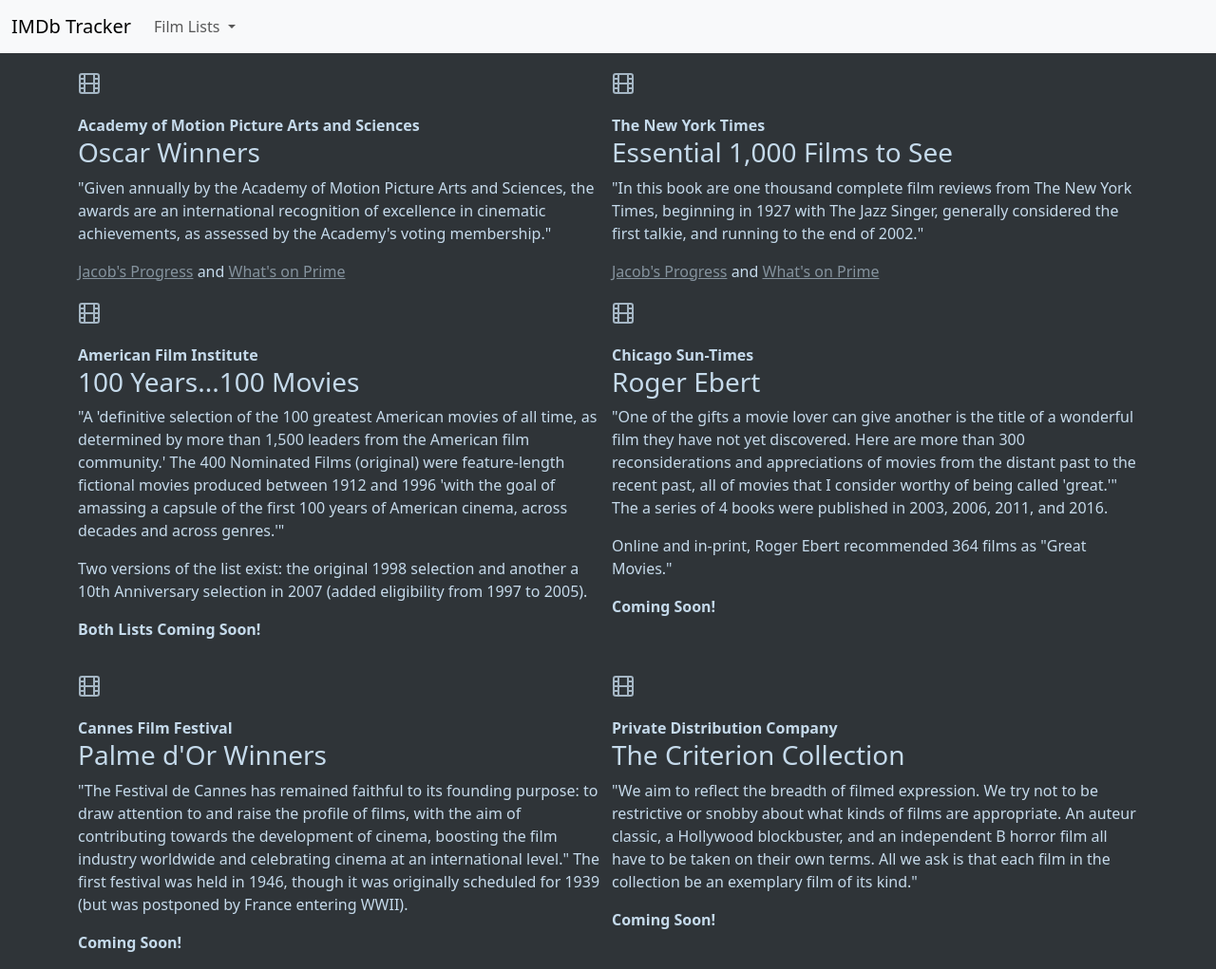
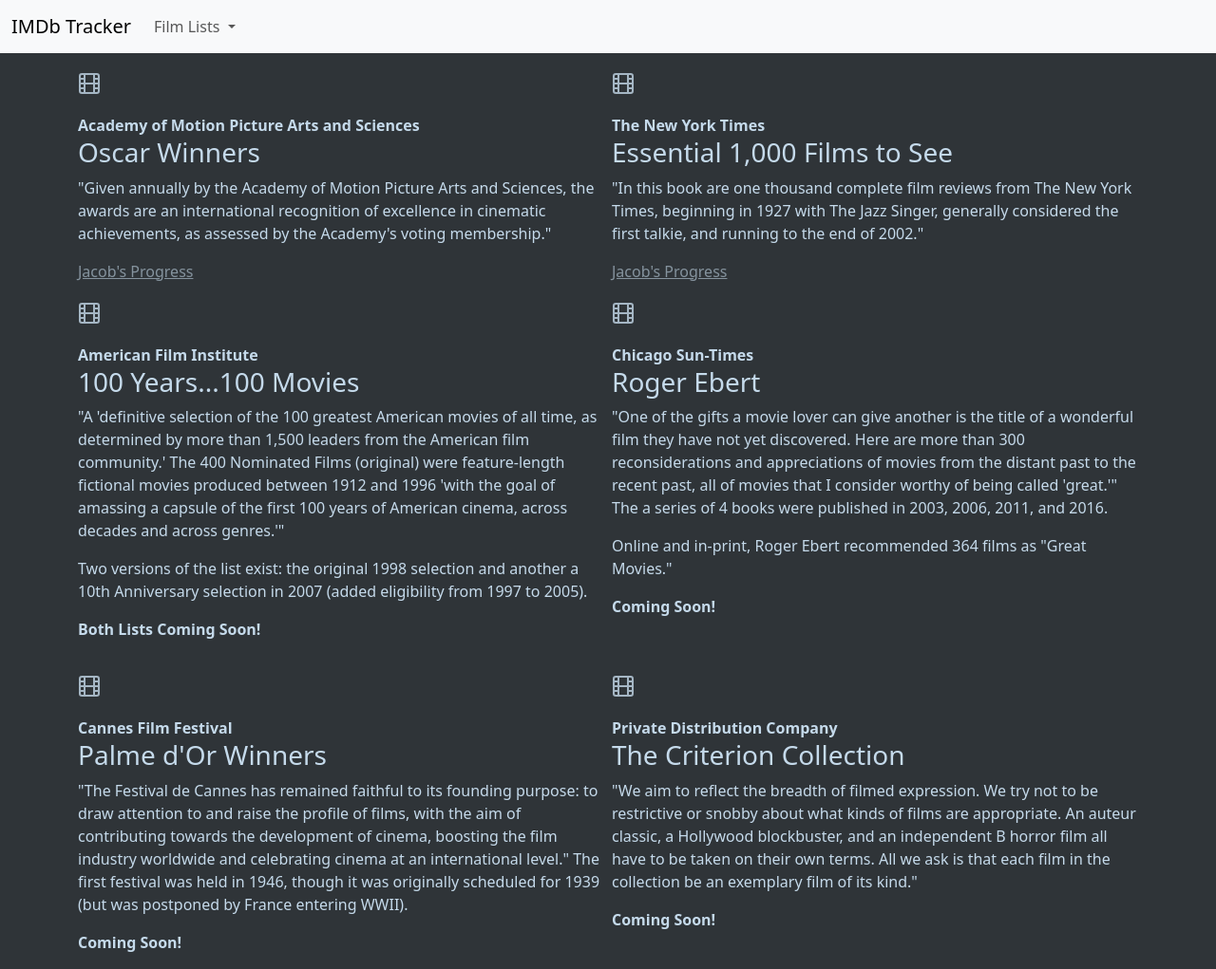
Before and after one commit to jacobmgreer/Film-Tracker, a Jekyll site: the page built from index.md, in a window 1280 px wide. Shown: the whole page at 95% size. Built offline with Jekyll 4.4.1, drawn with Linux system fonts in a browser that asks for light colours; nearby versions of some CDN libraries; library files that are not in the unit come from our copies; a script that is not in the unit is left out.

Commit message:
Update default.html

```diff
--- a/_layouts/default.html
+++ b/_layouts/default.html
@@ -65,14 +65,14 @@
               <b>Academy of Motion Picture Arts and Sciences</b>
               <h3>Oscar Winners</h3>
               <p>"Given annually by the Academy of Motion Picture Arts and Sciences, the awards are an international recognition of excellence in cinematic achievements, as assessed by the Academy's voting membership."</p>
-              <a href="https://jacobmgreer.github.io/IMDB-Tracker/Oscars">Jacob's Progress</a> and <a href="https://jacobmgreer.github.io/IMDB-Tracker/Oscars/Prime-Watchlist">What's on Prime</a>
+              <a href="https://jacobmgreer.github.io/IMDB-Tracker/Oscars">Jacob's Progress</a>
             </div>
             <div class="feature col">
               <div class="feature-icon"><svg xmlns="http://www.w3.org/2000/svg" width="24" height="24" viewBox="0 0 24 24" fill="none" stroke="currentColor" stroke-width="2" stroke-linecap="round" stroke-linejoin="round" class="feather feather-film"><rect x="2" y="2" width="20" height="20" rx="2.18" ry="2.18"></rect><line x1="7" y1="2" x2="7" y2="22"></line><line x1="17" y1="2" x2="17" y2="22"></line><line x1="2" y1="12" x2="22" y2="12"></line><line x1="2" y1="7" x2="7" y2="7"></line><line x1="2" y1="17" x2="7" y2="17"></line><line x1="17" y1="17" x2="22" y2="17"></line><line x1="17" y1="7" x2="22" y2="7"></line></svg></div>
               <b>The New York Times</b>
               <h3>Essential 1,000 Films to See</h3>
               <p>"In this book are one thousand complete film reviews from The New York Times, beginning in 1927 with The Jazz Singer, generally considered the first talkie, and running to the end of 2002."</p>
-              <a href="https://jacobmgreer.github.io/IMDB-Tracker/NYT1000">Jacob's Progress</a> and <a href="https://jacobmgreer.github.io/IMDB-Tracker/NYT1000/Prime-Watchlist">What's on Prime</a>
+              <a href="https://jacobmgreer.github.io/IMDB-Tracker/NYT1000">Jacob's Progress</a>
             </div>
          </div>
          <div class="row g-2 row-cols-1 row-cols-lg-2">
```
